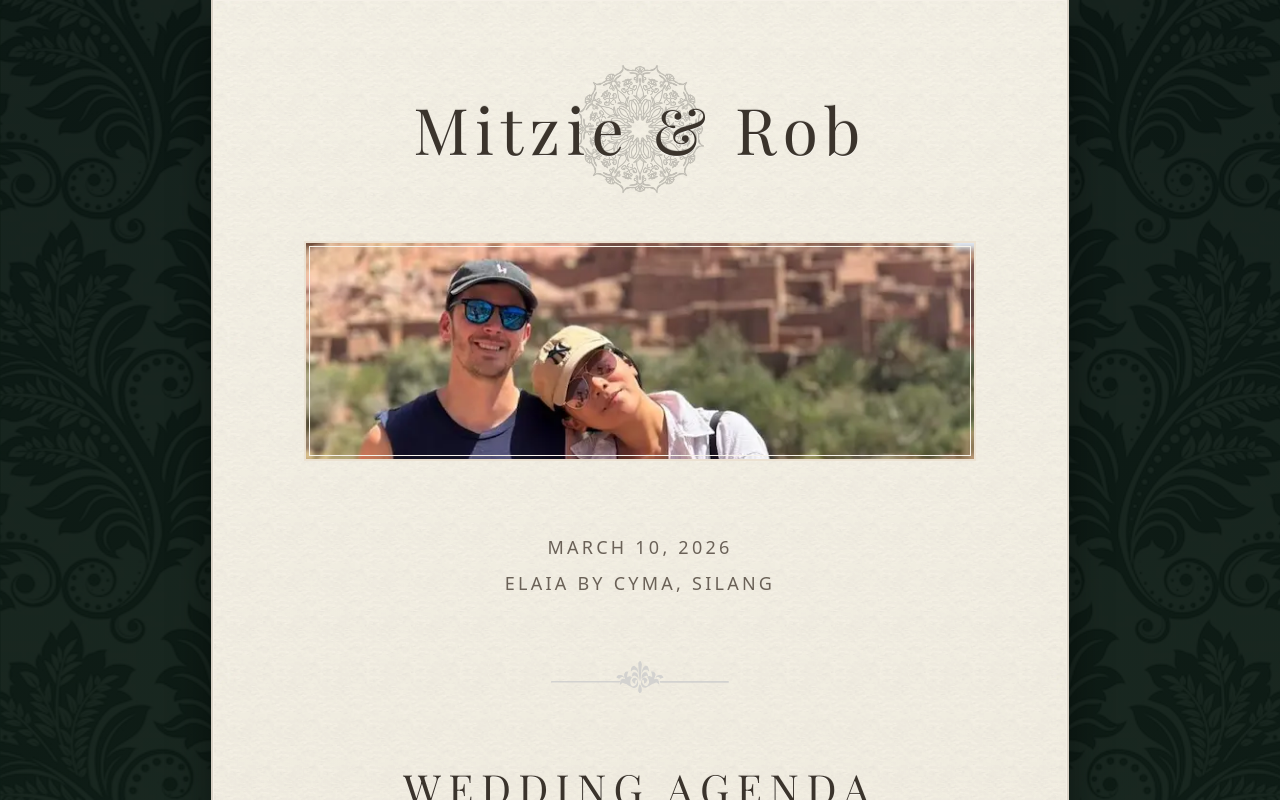
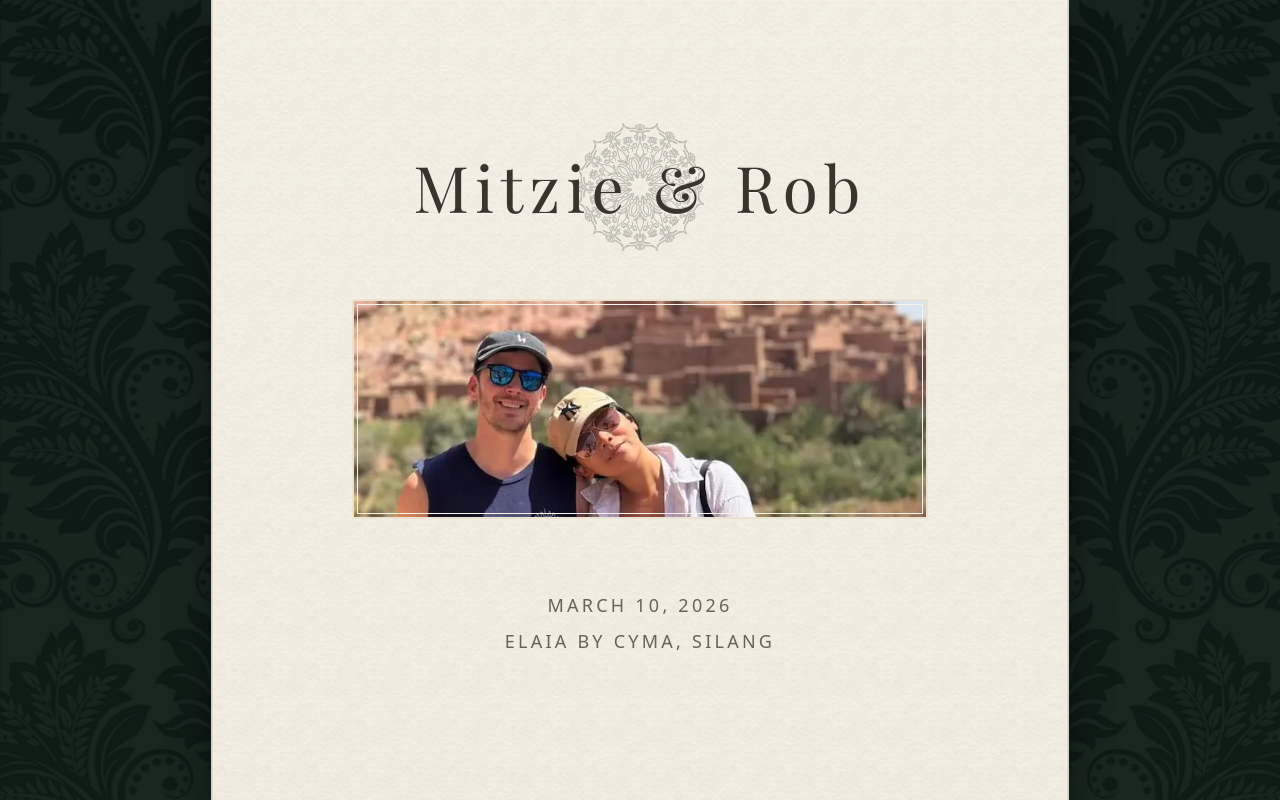
Before and after one commit to RobertLeeMorgan/wedding-site, a Next.js app: page / in a window 1280 px wide. Shown: the top 800 px of the page. Built offline with nearby package versions, Linux system fonts and the light colour scheme.

Commit message:
fixed hero lcentering

```diff
--- a/src/components/Divider.jsx
+++ b/src/components/Divider.jsx
@@ -1,4 +1,4 @@
-export default function Divider({ header }) {
+export default function Divider({ header, className }) {
   return (
     <img
       src={header ? "/emblem.png" : "/fancy.svg"}
@@ -9,7 +9,7 @@ export default function Divider({ header }) {
         ? "h-40 opacity-20 absolute left-1/2 top-1/2 -translate-x-1/2 -translate-y-1/2"
         : "h-8 opacity-80 block mx-auto w-auto"
     }
-    mix-blend-multiply saturate-120 transition-all duration-500
+    mix-blend-multiply saturate-120 transition-all duration-500 ${className}
   `}
     />
   );
--- a/src/components/Gallery.jsx
+++ b/src/components/Gallery.jsx
@@ -10,7 +10,7 @@ const images = [
   "/photos/pamukalle.webp",
 ];
 
-export default function Gallery() {
+export default function Gallery({item}) {
   const [index, setIndex] = useState(0);
   const [paused, setPaused] = useState(false);
 
@@ -27,7 +27,8 @@ export default function Gallery() {
 
   return (
     <motion.div
-      className="relative z-10 w-full max-w-2xl h-[220px] mx-auto overflow-hidden"
+      className="relative z-10 w-full max-w-xl h-[220px] mx-auto overflow-hidden"
+      variants={item}
       onMouseEnter={() => setPaused(true)}
       onMouseLeave={() => setPaused(false)}
     >
--- a/src/pages/index.js
+++ b/src/pages/index.js
@@ -60,7 +60,7 @@ export default function Home() {
       <Meta />
       <Container>
         <HeroSection container={container} item={item} />
-        <Divider />
+        <Divider className="mt-0 pt-0"/>
         <AgendaSection container={container} item={item} />
         <Divider />
         <StreamSection container={container} item={item} />
--- a/src/sections/HeroSection.jsx
+++ b/src/sections/HeroSection.jsx
@@ -15,12 +15,16 @@ export default function HeroSection({ container, item }) {
         max-w-3xl
         mx-auto
         text-center
-        pt-22
+        flex
+        flex-col
+        justify-center
+        items-center
         space-y-18
+        h-svh
       "
     >
       <motion.div variants={item} className="relative z-10">
-        <Divider header/>
+        <Divider header />
         <h1
           className="
           relative
@@ -39,16 +43,7 @@ export default function HeroSection({ container, item }) {
         </h1>
       </motion.div>
 
-      <motion.div
-        variants={item}
-        className="relative z-10 w-full max-w-2xl h-[220px] mx-auto"
-      >
-        <div className="absolute inset-0 border-2 border-[#ece2d2] pointer-events-none" />
-        <div className="absolute inset-[5px] border border-[#f7f3ea] pointer-events-none" />
-
-        <Gallery
-        />
-      </motion.div>
+      <Gallery item={item} />
 
       <motion.div
         variants={item}
```
